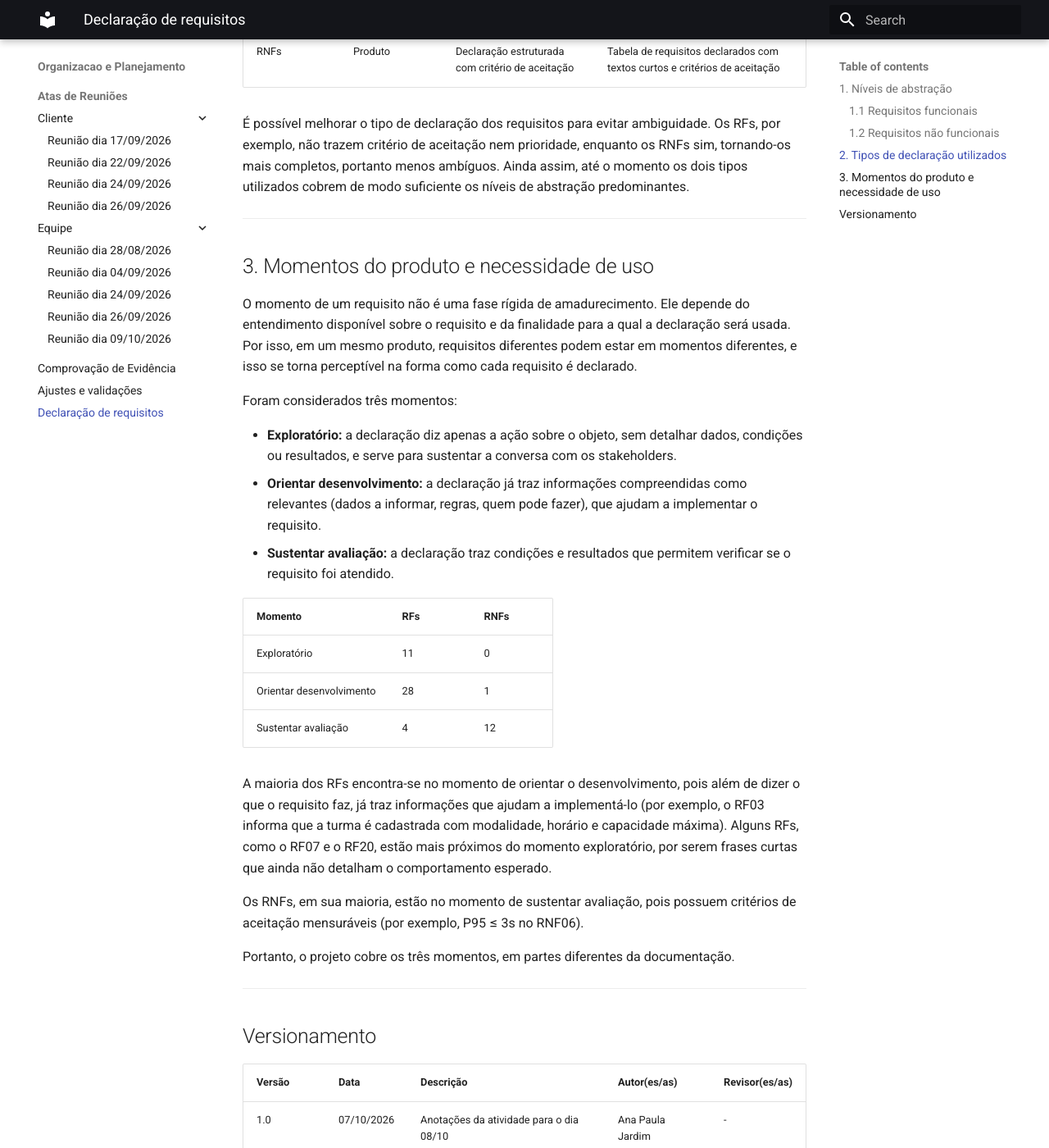
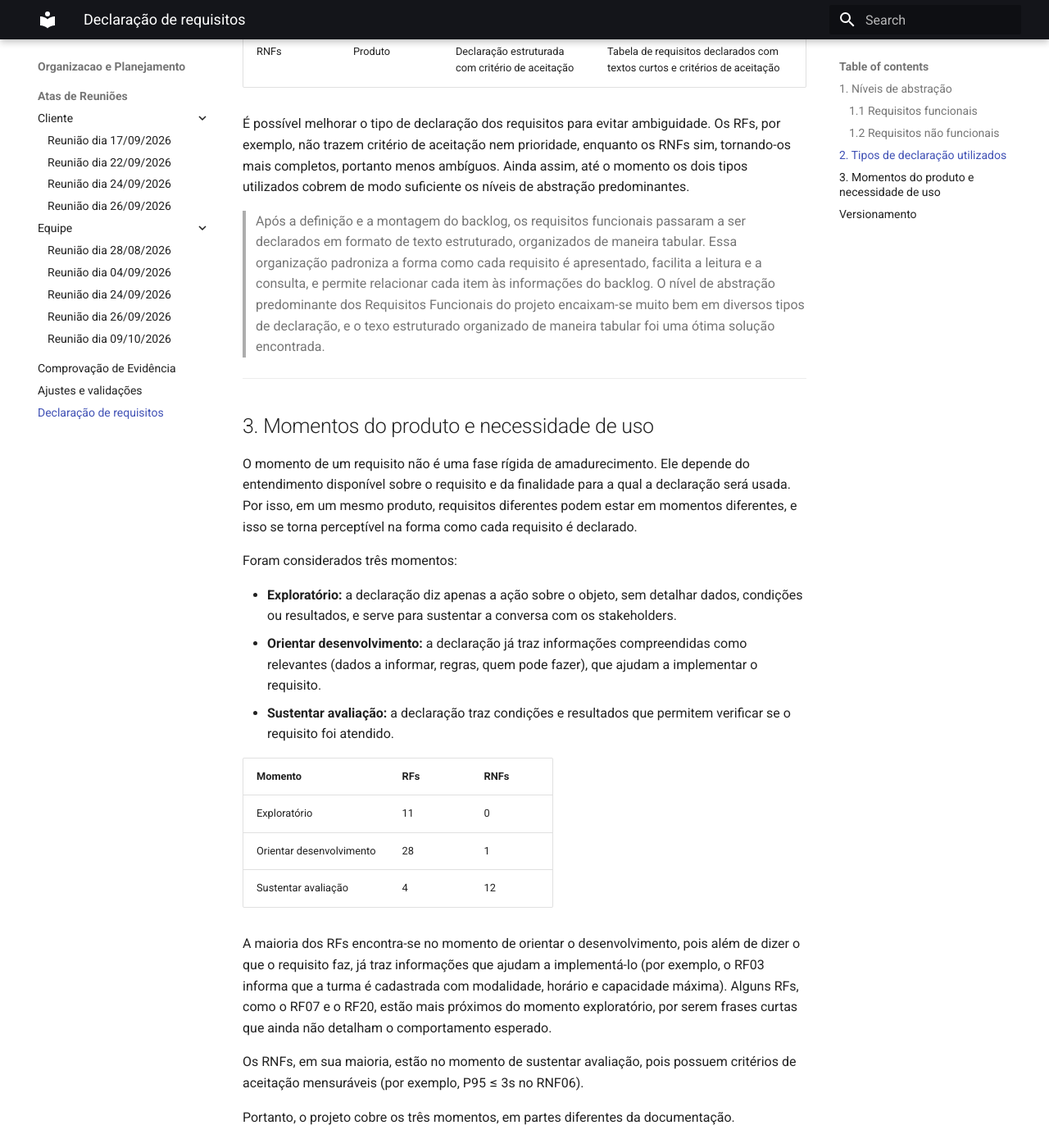
Before and after one commit to mdsreq-fga-unb/REQ-2026.2-T01-SigCecp, an MkDocs documentation site: the page built from docs/organizacao_e_planejamento/declaracao_de_requisitos.md, in a window 1280 px wide and 1400 px high, scrolled down 3684 px. Shown: the whole window at 82% size. Built offline with MkDocs 1.6.1 and Material for MkDocs 9.7.7, drawn with Linux system fonts in a browser that asks for light colours; some of the changed text lies outside the part shown.

Commit message:
Atualização de tipo de declaração
Após a criação do backlog e mudança na declaração dos requisitos, segue um comentário sobre a atualização. Mudança ocorreu após última reunião com cliente.

```diff
--- a/docs/organizacao_e_planejamento/declaracao_de_requisitos.md
+++ b/docs/organizacao_e_planejamento/declaracao_de_requisitos.md
@@ -91,6 +91,8 @@ Alguns requisitos de usuário apresentaram trechos que comumente são associados
 
 É possível melhorar o tipo de declaração dos requisitos para evitar ambiguidade. Os RFs, por exemplo, não trazem critério de aceitação nem prioridade, enquanto os RNFs sim, tornando-os mais completos, portanto menos ambíguos. Ainda assim, até o momento os dois tipos utilizados cobrem de modo suficiente os níveis de abstração predominantes.
 
+> Após a definição e a montagem do backlog, os requisitos funcionais passaram a ser declarados em formato de texto estruturado, organizados de maneira tabular. Essa organização padroniza a forma como cada requisito é apresentado, facilita a leitura e a consulta, e permite relacionar cada item às informações do backlog. O nível de abstração predominante dos Requisitos Funcionais do projeto encaixam-se muito bem em diversos tipos de declaração, e o texo estruturado organizado de maneira tabular foi uma ótima solução encontrada.
+
 ---
 
 ## 3. Momentos do produto e necessidade de uso
@@ -122,3 +124,4 @@ Portanto, o projeto cobre os três momentos, em partes diferentes da documentaç
 | Versão | Data | Descrição | Autor(es/as) | Revisor(es/as) |
 | ------ | ---- | --------- | ------------ | -------------- |
 | 1.0 | 07/10/2026 | Anotações da atividade para o dia 08/10 | Ana Paula Jardim | - |
+| 1.1 | 12/10/2026 | Atualização sobre tipo de declaração usado | Ana Paula Jardim | - |
```
